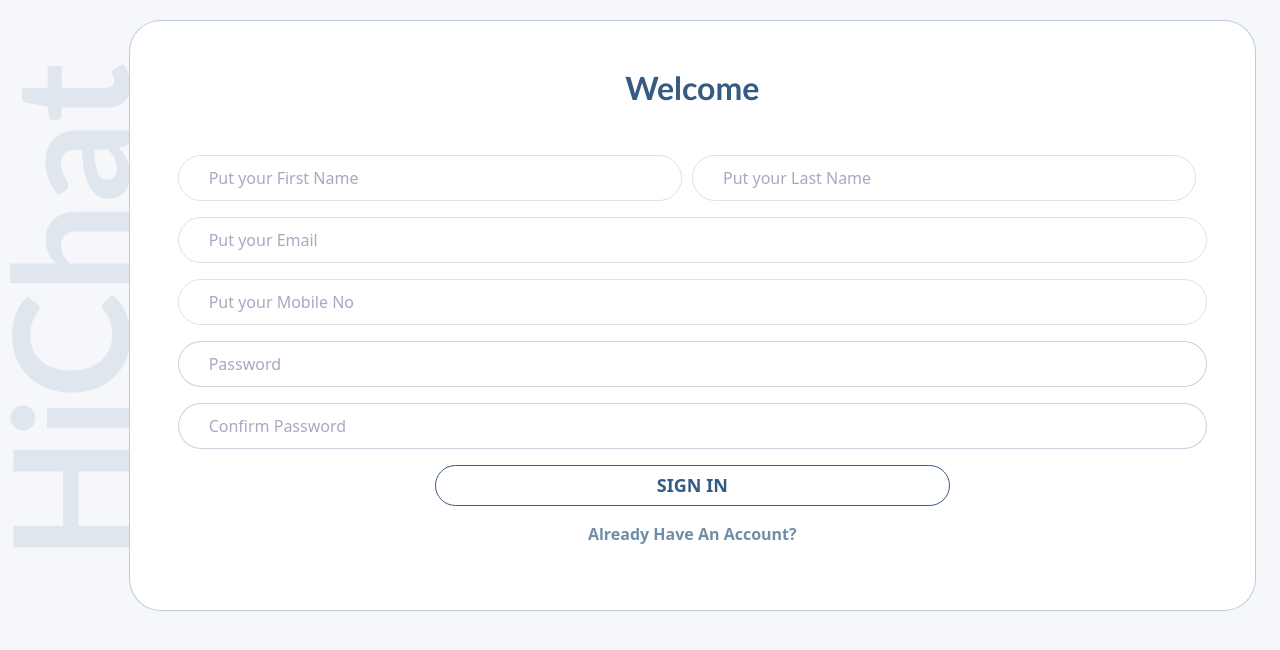
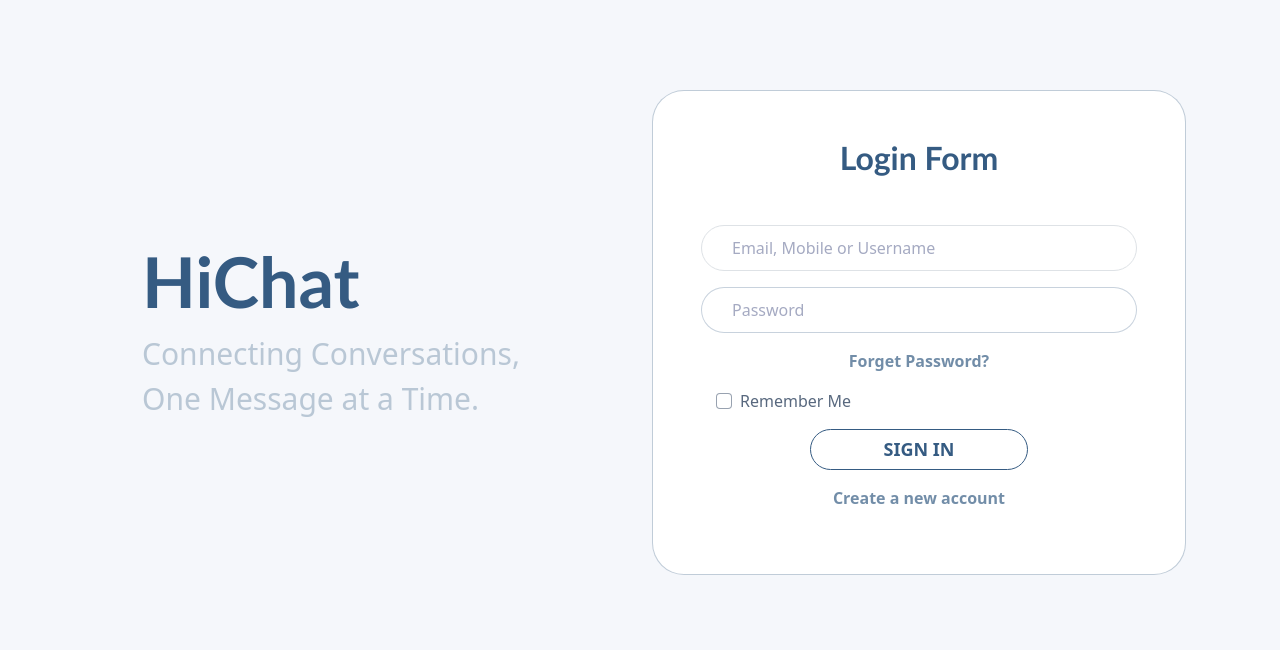
Before and after one commit to emranCoder/HiChat, a React (Create React App) app in the folder frontend/: page / in a window 1280 px wide. Shown: the top 650 px of the page. Built offline with nearby package versions, Linux system fonts and the light colour scheme.

Commit message:
create new user ui connect with backend

```diff
--- a/frontend/src/App.js
+++ b/frontend/src/App.js
@@ -1,16 +1,23 @@
 import Header from "./component/Header";
-// import ChatBox from "./component/ChatBox";
-// import LoginComponent from "./component/LoginComponent"
+import ChatBox from "./component/ChatBox";
+import LoginComponent from "./component/LoginComponent"
 import getCookie from "./utility/cookie";
 import SignUpComponent from "./component/SignUpComponent";
+import { BrowserRouter, Routes, Route } from "react-router-dom";
+
 function App() {
   const auth = getCookie('auth');
   return (
     <>
-      {(auth && <Header />)}
+      <BrowserRouter >
+        {(auth && <Header />)}
+        {auth && <ChatBox />}
+        <Routes>
 
-      {/* {(auth && <ChatBox />) || <LoginComponent />} */}
-      <SignUpComponent />
+          <Route path="/" Component={(!auth && LoginComponent)} />
+          <Route path="/signup" Component={!auth && SignUpComponent} />
+        </Routes>
+      </BrowserRouter >
     </>
   );
 }
--- a/frontend/src/component/LoginComponent.js
+++ b/frontend/src/component/LoginComponent.js
@@ -1,5 +1,6 @@
 import React, { useState } from 'react'
 import { setCookie } from '../utility/cookie';
+import { Link } from "react-router-dom";
 
 export default function LoginComponent() {
 
@@ -28,7 +29,7 @@ export default function LoginComponent() {
                 } else {
                     token = data.token;
                     id = data.id;
-                    setCookie("auth", token, 1);
+                    setCookie("auth", token, 24);
                     setCookie("ID", id, 1);
                     window.location.reload();
                 }
@@ -96,11 +97,11 @@ export default function LoginComponent() {
                             SIGN IN
                         </button>
                         <div className="m-3 ">
-                            <a href="#section" className='forget-pwd'>Create a new account</a>
+                            <Link to="/signup" className='forget-pwd'>Create a new account</Link>
                         </div>
                     </form>
                 </div>
-            </div>
+            </div >
         </div >
     )
 }
--- a/frontend/src/component/SignUpComponent.js
+++ b/frontend/src/component/SignUpComponent.js
@@ -1,19 +1,43 @@
 import React, { useState } from 'react'
+import { Link, useNavigate } from "react-router-dom";
+import { setCookie } from '../utility/cookie';
 
 export default function SignUpComponent() {
+    const navigate = useNavigate();
     const [error, setError] = useState(null);
     const [data, setData] = useState(null);
+
     const handleInput = (e) => {
         setData({ ...data, [e.target.name]: e.target.value });
-
-    }
-    console.log(data);
-
-    const handleSubmit = () => {
-        console.log("Click... Create User");
-
     }
 
+    const handleSubmit = async () => {
+        console.log("Click... Create User");
+        delete data.confPwd;
+        await fetch('http://localhost:5000/api/auth/createuser', {
+            headers: {
+                'Accept': 'application/json',
+                'Content-Type': 'application/json'
+            },
+            method: "POST",
+            body: JSON.stringify(data),
+        })
+            .then((response) => response.json())
+            .then((data) => {
+                if (data.user) {
+                    let token = data.user;
+                    setCookie("auth", token, 1);
+                    navigate('/');
+                } else {
+                    setError(data.err);
+                }
+
+            })
+            .catch((err) => {
+                console.log(err);
+            });
+    }
+    console.log(error);
     return (
         <div className='container-fluid'>
             <div className="row m-auto">
@@ -30,60 +54,80 @@ export default function SignUpComponent() {
                             <input
                                 placeholder='Put your First Name'
                                 type="text"
-                                    className={(((error != null) && (error.err.username.msg)) && ("form-control rounded-pill border-danger")) || ("form-control rounded-pill border")}
+                                className={(((error != null) && (error.fName)) && ("form-control rounded-pill border-danger")) || ("form-control rounded-pill border")}
                                 id="fName"
                                 aria-describedby="emailHelp"
                                 name='fName'
                                 onChange={handleInput}
+                                value={(data && data.fName) || ""}
                             />
-                                {/* {(error != null && error) && (<span id="emailError" className="form-text text-danger">
-                                    {error.err.username.msg}
-                                </span>)} */}
+                            {(error != null && error.fName) && (<span id="emailError" className="form-text text-danger">
+                                {error.fName.msg}
+                            </span>)}
+
+                        </div>
+                        <div className="mb-3 inline">
+                            <input
+                                placeholder='Put your Last Name'
+                                type="text"
+                                className={(((error != null) && (error.lName)) && ("form-control rounded-pill border-danger")) || ("form-control rounded-pill border")}
+                                id="lName"
+                                aria-describedby="emailHelp"
+                                name='lName'
+                                onChange={handleInput}
+                                value={(data && data.lName) || ""}
+                            />
+                            {(error != null && error.lName) && (<span id="emailError" className="form-text text-danger">
+                                {error.lName.msg}
+                            </span>)}
 
                         </div>
                         <div className="mb-3 me-0 inline">
                             <input
                                 placeholder='Put your Last Name'
-                                    type="text"
-                                    className={(((error != null) && (error.err.username.msg)) && ("form-control rounded-pill border-danger")) || ("form-control rounded-pill border")}
-                                    id="lName"
-                                    aria-describedby="emailHelp"
-                                    name='lName'
+                                type="date"
+                                className={(((error != null) && (error.dateOfBirth)) && ("form-control rounded-pill border-danger")) || ("form-control rounded-pill border")}
+                                id="dateOfBirth"
+                                aria-describedby="dateOfBirth"
+                                name='dateOfBirth'
                                 onChange={handleInput}
+                                value={(data && data.dateOfBirth) || ""}
                             />
-                                {/* {(error != null && error) && (<span id="emailError" className="form-text text-danger">
-                                    {error.err.username.msg}
-                                </span>)} */}
+                            {(error != null && error.dateOfBirth) && (<span id="emailError" className="form-text text-danger">
+                                {error.dateOfBirth.msg}
+                            </span>)}
 
                         </div>
                         <div className="mb-3 ">
                             <input
                                 placeholder='Put your Email'
                                 type="email"
-                                    className={(((error != null) && (error.err.username.msg)) && ("form-control rounded-pill border-danger")) || ("form-control rounded-pill border")}
+                                className={(((error != null) && (error.email)) && ("form-control rounded-pill border-danger")) || ("form-control rounded-pill border")}
                                 id="email"
                                 aria-describedby="emailHelp"
                                 name='email'
                                 onChange={handleInput}
+                                value={(data && data.email) || ""}
                             />
-                                {/* {(error != null && error) && (<span id="emailError" className="form-text text-danger">
-                                    {error.err.username.msg}
-                                </span>)} */}
+                            {(error != null && error.email) && (<span id="emailError" className="form-text text-danger">
+                                {error.email.msg}
+                            </span>)}
 
                         </div>
                         <div className="mb-3 ">
                             <input
                                 placeholder='Put your Mobile No'
                                 type="tel"
-                                    className={(((error != null) && (error.err.username.msg)) && ("form-control rounded-pill border-danger")) || ("form-control rounded-pill border")}
+                                className={(((error != null) && (error.mobile)) && ("form-control rounded-pill border-danger")) || ("form-control rounded-pill border")}
                                 id="mobileNo"
                                 aria-describedby="emailHelp"
-                                    name='mobileNo'
+                                name='mobile'
                                 onChange={handleInput}
+                                value={(data && data.mobile) || ""}
                             />
-                                {/* {(error != null && error) && (<span id="emailError" className="form-text text-danger">
-                                    {error.err.username.msg}
-                                </span>)} */}
+                            {(error != null && error.mobile) && (<span id="emailError" className="form-text text-danger">
+                                {error.mobile.msg}
+                            </span>)}
 
                         </div>
                         <div className="mb-3 ">
@@ -91,32 +135,34 @@ export default function SignUpComponent() {
                                 placeholder='Password'
                                 type="password"
                                 name='pwd'
-                                    className={((error != null && error.err.pwd.msg) && ("form-control rounded-pill border-danger")) || ("form-control rounded-pill ")}
+                                className={((error != null && error.pwd) && ("form-control rounded-pill border-danger")) || ("form-control rounded-pill ")}
                                 id="pwd"
                                 onChange={handleInput}
+                                value={(data && data.pwd) || ""}
                             />
-                                {/* {(error != null && error.err.pwd.msg) && (<span id="emailError" className="form-text text-danger">
-                                    {error.err.pwd.msg}
-                                </span>)} */}
+                            {(error != null && error.pwd) && (<span id="emailError" className="form-text text-danger">
+                                {error.pwd.msg}
+                            </span>)}
                         </div>
                         <div className="mb-3 ">
                             <input
                                 placeholder='Confirm Password'
                                 type="password"
                                 name='confPwd'
-                                    className={((error != null && error.err.pwd.msg) && ("form-control rounded-pill border-danger")) || ("form-control rounded-pill ")}
+                                className={(data && data.pwd && data.confPwd && !(data.pwd === data.confPwd) && "border-danger form-control rounded-pill") || ("form-control rounded-pill ")}
                                 id="confPwd"
                                 onChange={handleInput}
+                                value={(data && data.confPwd) || ""}
                             />
-                                {/* {(error != null && error.err.pwd.msg) && (<span id="emailError" className="form-text text-danger">
-                                    {error.err.pwd.msg}
-                                </span>)} */}
+                            {(data && data.pwd && data.confPwd && !(data.pwd === data.confPwd)) && (<span id="emailError" className="form-text text-danger">
+                                Make sure the passwords match
+                            </span>)}
                         </div>
                         <button onClick={handleSubmit} type="submit" className="btn btn-primary rounded-pill">
                             SIGN IN
                         </button>
                         <div className="m-3 ">
-                                <a href="#section" className='forget-pwd'>Already Have An Account?</a>
+                            <Link to="/" className='forget-pwd'>Already Have An Account?</Link>
                         </div>
                     </form>
                 </div>
--- a/frontend/src/index.css
+++ b/frontend/src/index.css
@@ -178,6 +178,8 @@ span {
   outline: none;
 }
 
+
+
 .mess-sender {
   width: max-content;
   max-width: 40%;
@@ -297,6 +299,11 @@ input[type='password'] {
   transition: 0.5s;
 }
 
+.login-form input[name="confPwd"]:focus {
+  border-color: var(--bs-form-invalid-color) !important;
+  outline: none;
+}
+
 .login-form input:focus {
   border-color: #355b82 !important;
   box-shadow: 0 0 34px .25rem #7698ff3a !important;
@@ -315,6 +322,10 @@ input[type='password'] {
 .login-form input::placeholder {
   opacity: 1;
   color: #a5aac2;
+}
+
+.login-form label {
+  color: #58687e;
 }
 
 .login-form button[type="submit"] {
@@ -346,6 +357,7 @@ input[type='password'] {
 .forget-pwd:hover {
   text-decoration: underline 2px dotted #355b82;
   color: #355b82;
+  transform: scale(1.02);
 }
 
 .login-form button[type="submit"]:hover {
@@ -381,7 +393,7 @@ input[type='password'] {
 .sign-up .inline {
   display: inline-block;
   margin-right: 10px;
-  width: 49%;
+  width: 32.7%;
 }
 
 .sign-up input {
--- a/frontend/src/utility/cookie.js
+++ b/frontend/src/utility/cookie.js
@@ -9,9 +9,9 @@ export default function getCookie(cname) {
     return "";
 }
 
-export function setCookie(cname, cvalue, exdays) {
+export function setCookie(cname, cvalue, exhours) {
     const d = new Date();
-    d.setTime(d.getTime() + exdays * 24 * 60 * 60 * 1000);
+    d.setTime(d.getTime() + exhours * 60 * 60 * 1000);
     let expires = "expires=" + d.toUTCString();
     document.cookie =
         cname + "=" + cvalue + ";" + expires + ";Secure;path=http://localhost:5000;SameSite=None";
```
Also changed, not shown: frontend/src/component/ChatBox.js (indentation only), 1 other file (tests, documents, lock files or other folders). Lines whose indentation alone changed are shown as unchanged.
